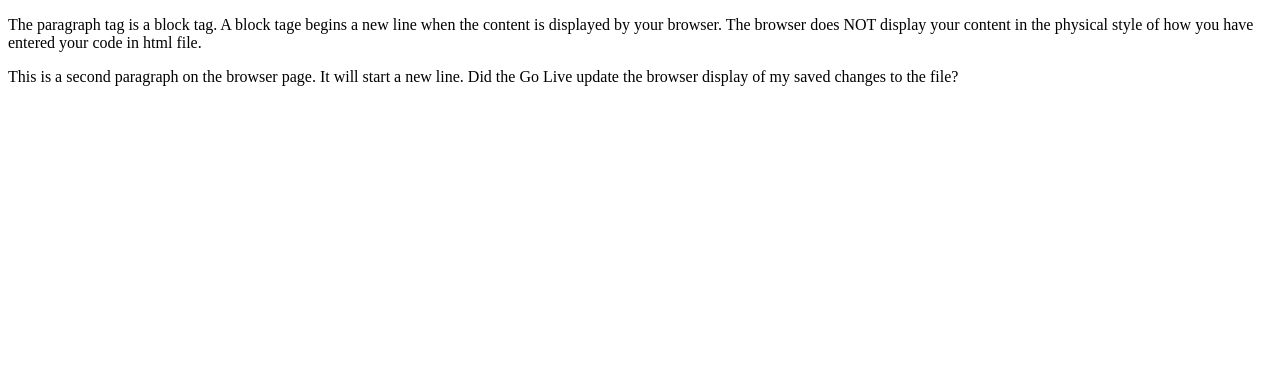
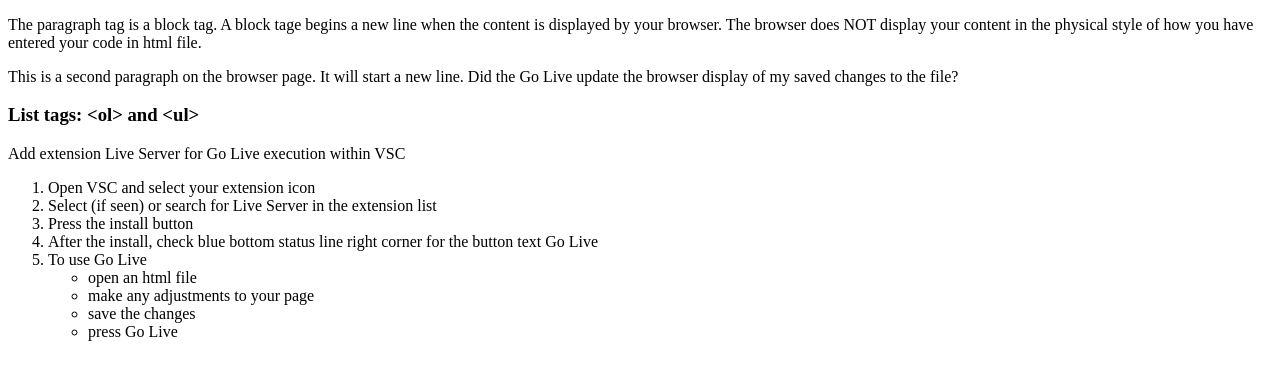
Before and after one commit to comp-1017/1017-sep-2022-a03-workbook-dwelchnait, a plain HTML site: page html-basic-tags/index.html in a window 1280 px wide. Shown: the part 105-484 px from the top of the page. Drawn offline with Linux system fonts and the light colour scheme.

Commit message:
demo list tags and add photoshop image

```diff
--- a/html-basic-tags/index.html
+++ b/html-basic-tags/index.html
@@ -1,6 +1,9 @@
 <!DOCTYPE html>
 <html lang="en-us">
     <head>
+        <title>on the page title tab</title>
+        <meta charset="utf-8">
+        <meta name="author" content="Don Welch">
         <!--
             this structure is a comment block in html files
             everything in this structure is NOT considered part of any
@@ -21,9 +24,7 @@
                 to the page, indicate charactersets, help with search engines,
                 and many other assists.
         -->
-        <title>on the page title tab</title>
-        <meta charset="utf-8">
-        <meta name="author" content="Don Welch">
+
     </head>
     <body>
         <!--
@@ -55,6 +56,40 @@
             html file.
         </p>
         <p>This is a second paragraph on the browser page. It will start a new line.
-            Did the Go Live update the browser display of my saved changes to the file?</p>
+            Did the Go Live update the browser display of my saved changes to the file?
+        </p>
+        <!--
+            if you wish to use a component of a reserved tag (or the whole tag)
+                you would be in trouble using the tag
+            instead: you can use special character strings to represent components
+                        of the tag such as < (&lt;) and the > (&gt;) symbols
+        -->
+        <h3>List tags: &lt;ol&gt; and &lt;ul&gt;</h3>
+        <!-- block tag
+                create an ordered list (numbered) using <ol>
+                create an unordered list (bulleted) using <ul>
+                items in the list are indicated using the line item <li>
+                lists can be nested and mixed
+        -->
+        <p>Add extension Live Server for Go Live execution within VSC</p>
+        <ol>
+            <li>Open VSC and select your extension icon</li>
+            <li>Select (if seen) or search for Live Server in the extension list</li>
+            <li>Press the install button</li>
+            <li>After the install, check blue bottom status line right corner for
+                the button text Go Live
+            </lI>
+            <li>To use Go Live
+                <ul>
+                    <li>open an html file</li>
+                    <li>make any adjustments to your page</li>
+                    <li>save the changes</li>
+                    <li>press Go Live</li>
+                </ul>
+            </li>
+
+        </ol>
+
+
     </body>
 </html>
```
Also changed, not shown: html-basic-tags/img/dummy.txt (deleted), html-basic-tags/img/photoshop.png (added).
